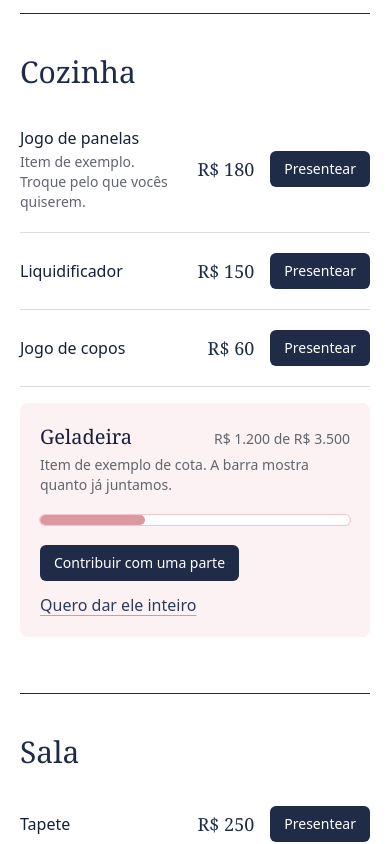
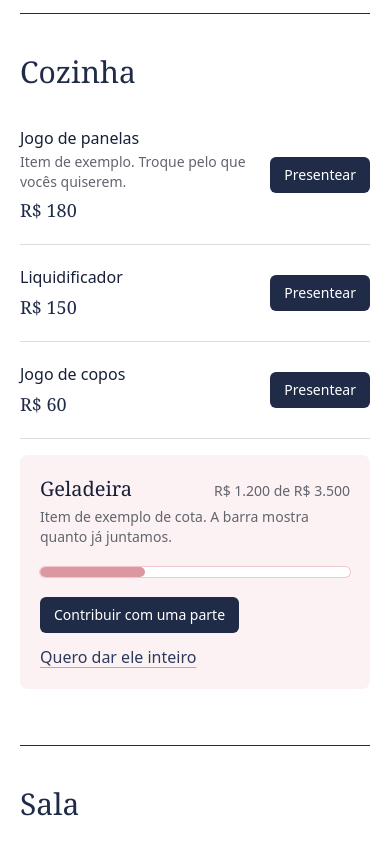
Before and after one commit to Lolita0000/cha-casa-nova, a React (Vite) app: page / in a window 390 px wide. Shown: the part 1880-2724 px from the top of the page. Built offline with nearby package versions, Linux system fonts and the light colour scheme.

Commit message:
fix(gifts): stack price under item name on small screens

```diff
--- a/src/features/gifts/SimpleGiftRow.tsx
+++ b/src/features/gifts/SimpleGiftRow.tsx
@@ -19,14 +19,17 @@ export function SimpleGiftRow({ gift, onGive }: SimpleGiftRowProps) {
         />
       )}
 
-      <div className="min-w-0 flex-1">
-        <h4 className="font-medium text-ink-900">{gift.name}</h4>
-        {gift.description && <p className="mt-0.5 text-sm text-concrete-600">{gift.description}</p>}
+      <div className="flex min-w-0 flex-1 flex-col gap-1 sm:flex-row sm:items-center sm:gap-4">
+        <div className="min-w-0 sm:flex-1">
+          <h4 className="font-medium text-ink-900">{gift.name}</h4>
+          {gift.description && (
+            <p className="mt-0.5 text-sm text-concrete-600">{gift.description}</p>
+          )}
+        </div>
+        <p className="font-display text-lg text-ink-800 tabular-nums sm:shrink-0">
+          {formatCentsShort(gift.priceInCents)}
+        </p>
       </div>
-
-      <p className="shrink-0 font-display text-lg text-ink-800 tabular-nums">
-        {formatCentsShort(gift.priceInCents)}
-      </p>
 
       <Button size="sm" onClick={() => onGive(gift)} aria-label={`Presentear: ${gift.name}`}>
         Presentear
```
